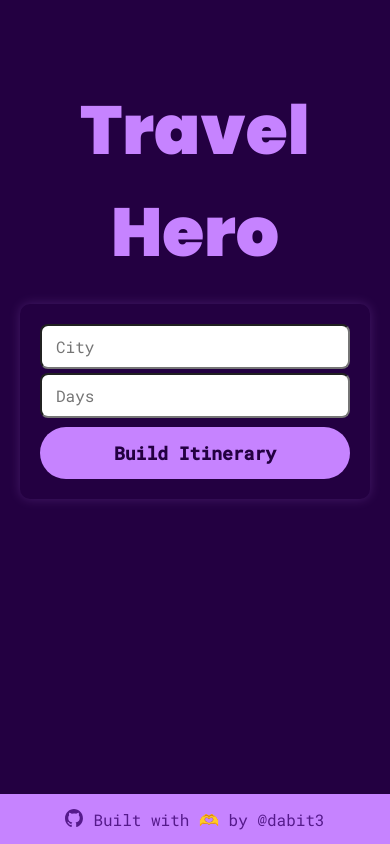
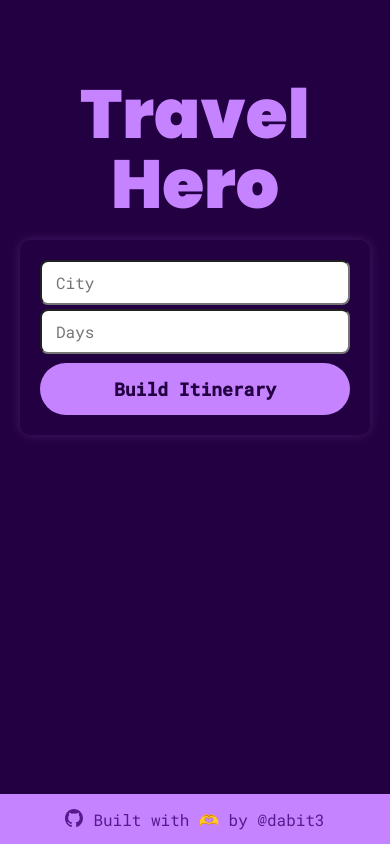
Before and after one commit to FiveMachine/GPT-TravelApp, a Next.js app: page / in a window 390 px wide. Built offline with nearby package versions, Linux system fonts and the light colour scheme.

Commit message:
added responsive line-height

```diff
--- a/app/globals.css
+++ b/app/globals.css
@@ -164,3 +164,9 @@ input {
     padding-top: 30px;
   }
 }
+
+@media screen and (max-width: 450px) {
+  .hero-header {
+    line-height: 70px;
+  }
+}
--- a/app/page.tsx
+++ b/app/page.tsx
@@ -64,7 +64,7 @@ export default function Home() {
   return (
     <main>
       <div className="app-container">
-        <h1 style={styles.header}>Travel Hero</h1>
+        <h1 style={styles.header} className="hero-header">Travel Hero</h1>
         <div style={styles.formContainer} className="form-container">
           <input style={styles.input}  placeholder="City" onChange={e => setRequest(request => ({
             ...request, city: e.target.value
```
